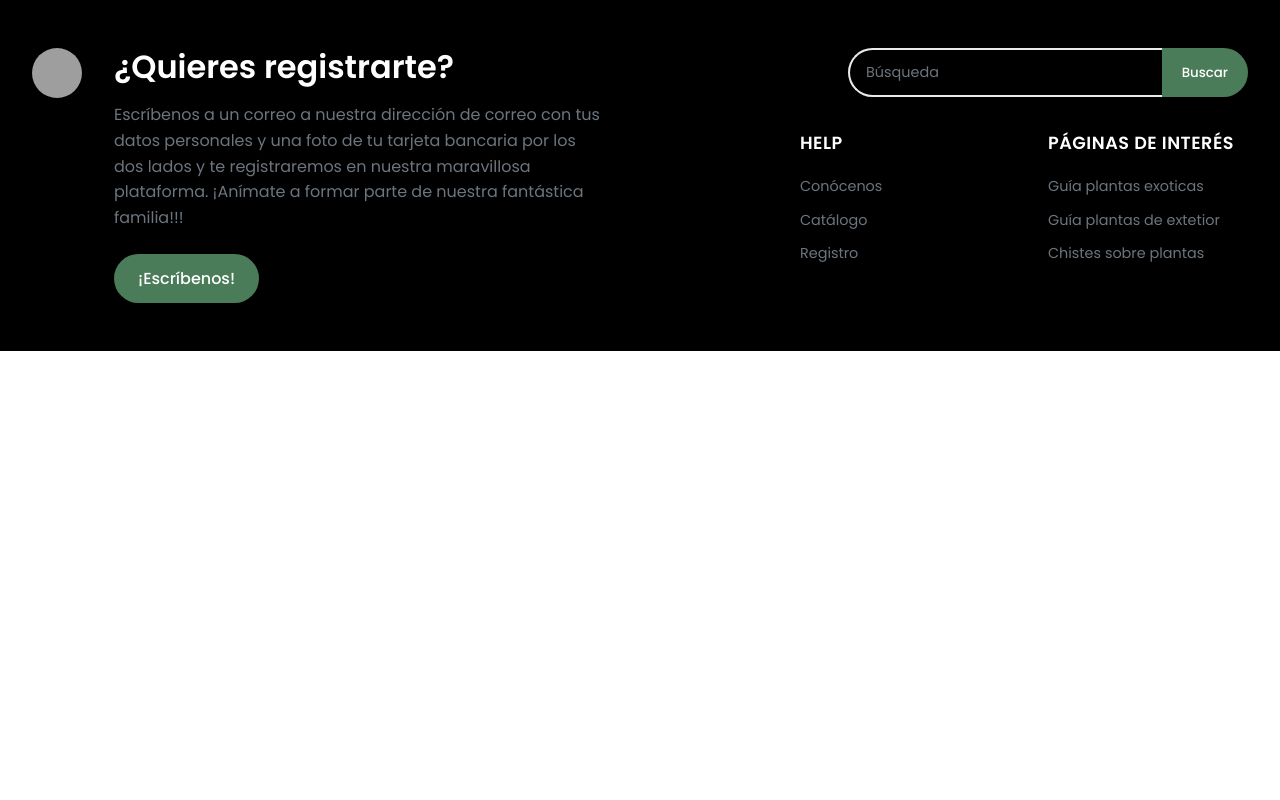
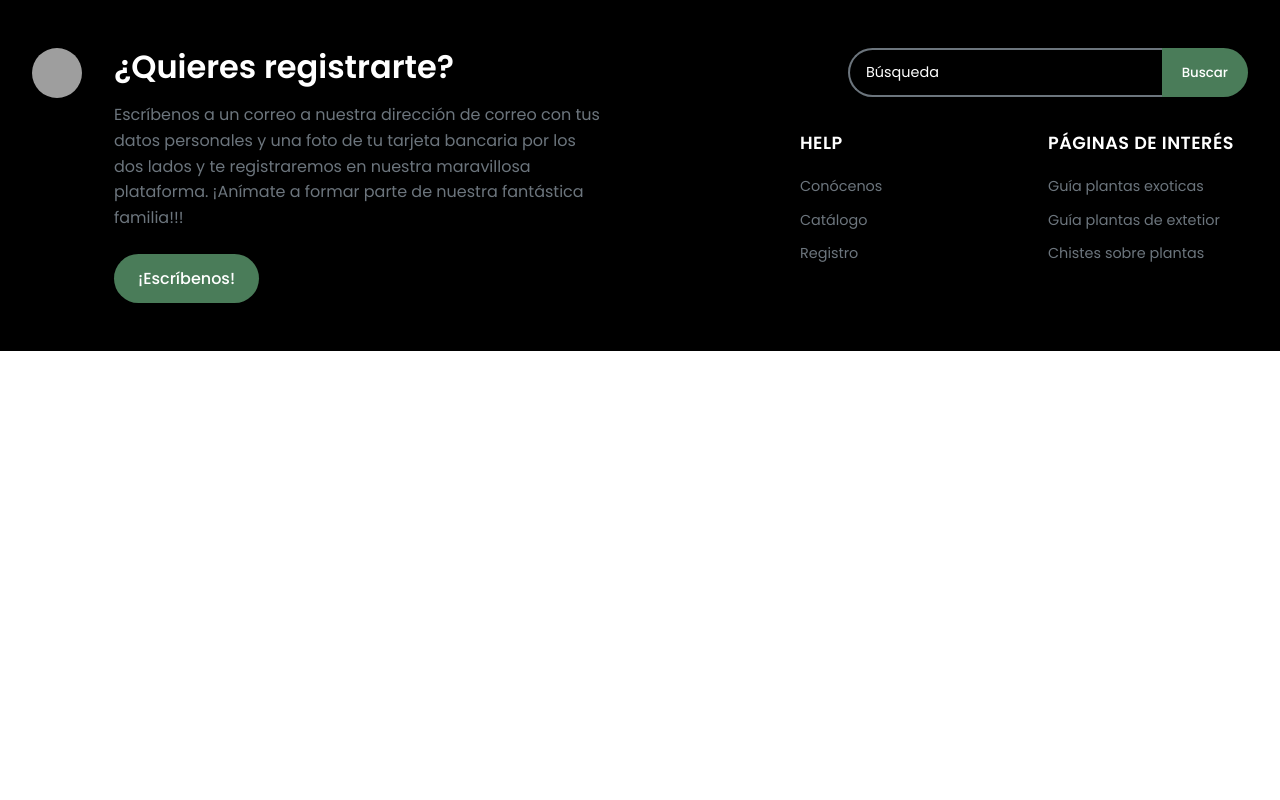
Before and after one commit to tal-44/Ecommerce-Jardin_de_Jazmines, a PHP site: page /pages/footer.html in a window 1280 px wide. Run offline with PHP 8.4, Linux system fonts and the light colour scheme; grey boxes are pictures that could not be loaded.

Commit message:
errores minimos corregidos

```diff
--- a/css/footer.css
+++ b/css/footer.css
@@ -1,16 +1,14 @@
 @import url('https://fonts.googleapis.com/css2?family=Poppins:wght@300;400;500;600;700&display=swap');
 
+/* colores temporales, cambiar cuando se decida una paleta */
 :root {
   --verde: #4a7c59;
   --verde-claro: #a4c3b2;
   --gris: #6c757d;
+  --gris-claro: #e9ecef;
   --blanco: #ffffff;
-  --gris-claro: #e9ecef;
-  --text-gray: #6c757d;
-  --border-color: #e9ecef;
   --sombra: 0 2px 4px rgba(0,0,0,0.1);
   --transicion: all 0.3s ease;
-  /* footer-specific */
   --footer-bg: var(--blanco);
   --negro: #000000;
 }
@@ -78,9 +76,8 @@
   margin-bottom: 1rem;
   line-height: 1.2;
 }
-
 .register-description {
-  color: var(--text-gray);
+  color: var(--gris);
   font-size: 1rem;
   margin-bottom: 1.5rem;
   line-height: 1.6;
@@ -132,7 +129,7 @@
 .search-input {
   flex: 1;
   padding: 12px 16px;
-  border: 2px solid var(--border-color);
+  border: 2px solid var(--gris);
   border-right: none;
   border-radius: 25px 0 0 25px;
   background: transparent;
@@ -144,7 +141,7 @@
 }
 
 .search-input::placeholder {
-  color: var(--text-gray);
+  color: var(--gris-texto);
 }
 
 .search-input:focus {
--- a/css/header.css
+++ b/css/header.css
@@ -1,13 +1,12 @@
 @import url('https://fonts.googleapis.com/css2?family=Poppins:wght@300;400;500;600;700&display=swap');
 
+/* colores temporales, cambiar cuando se decida una paleta */
 :root {
   --verde: #4a7c59;
   --verde-claro: #a4c3b2;
   --gris: #6c757d;
+  --gris-claro: #e9ecef;
   --blanco: #ffffff;
-  --gris-claro: #e9ecef;
-  --text-gray: #6c757d;
-  --border-color: #e9ecef;
   --sombra: 0 2px 4px rgba(0,0,0,0.1);
   --transicion: all 0.3s ease;
 }
--- a/pages/footer.html
+++ b/pages/footer.html
@@ -1,5 +1,6 @@
 <!DOCTYPE html>
 <html lang="es">
+
 <head>
     <meta charset="UTF-8">
     <meta name="viewport" content="width=device-width, initial-scale=1.0">
@@ -7,12 +8,13 @@
     <link rel="stylesheet" href="../css/footer.css">
     <link rel="stylesheet" href="https://cdnjs.cloudflare.com/ajax/libs/font-awesome/6.4.0/css/all.min.css">
 </head>
+
 <body>
     <footer class="footer-container">
         <div class="footer-left">
             <div class="logo-section">
                 <a href="../index.html" class="logo">
-                    <img src="../img/logo.png" alt="Logo Jardín de Jazmines" class="logo-icon">
+                    <img src="../assets/logo.png" alt="Logo Jardín de Jazmines" class="logo-icon">
                 </a>
             </div>
             <div class="register-section">
@@ -30,7 +32,8 @@
         <div class="footer-right">
             <div class="search-section">
                 <div class="search-container">
-                    <input type="text" placeholder="Búsqueda" class="search-input" id="searchInput" aria-label="Campo de búsqueda">
+                    <input type="text" placeholder="Búsqueda" class="search-input" id="searchInput"
+                        aria-label="Campo de búsqueda">
                     <button class="search-btn" id="searchBtn" aria-label="Buscar">Buscar</button>
                 </div>
             </div>
@@ -39,17 +42,22 @@
                 <div class="links-column">
                     <h3 class="column-title">Help</h3>
                     <ul class="links-list">
-                        <li><a href="temp.html" class="footer-link">Conócenos</a></li>  <!-- redirigir-->
-                        <li><a href="temp.html" class="footer-link">Catálogo</a></li>  <!-- redirigir a catalogo.html cuando exista-->
-                        <li><a href="temp.html" class="footer-link">Registro</a></li>  <!-- redirigir a registro.html cuando exista-->
+                        <li><a href="temp.html" class="footer-link">Conócenos</a></li> <!-- redirigir-->
+                        <li><a href="temp.html" class="footer-link">Catálogo</a></li>
+                        <!-- redirigir a catalogo.html cuando exista-->
+                        <li><a href="temp.html" class="footer-link">Registro</a></li>
+                        <!-- redirigir a registro.html cuando exista-->
                     </ul>
                 </div>
                 <div class="links-column">
                     <h3 class="column-title">Páginas de interés</h3>
                     <ul class="links-list">
-                        <li><a href="https://cajadesuculentas.com/como-cuidar-suculentas-y-plantas-exoticas/" class="footer-link" target="_blank" rel="noopener">Guía plantas exoticas</a></li>
-                        <li><a href="https://hortodocampogrande.pt/loja/plantas-de-exterior/" class="footer-link" target="_blank" rel="noopener">Guía plantas de extetior</a></li>
-                        <li><a href="https://eligeveg.com/blog/lee-estos-chistes-para-veganos/" class="footer-link" target="_blank" rel="noopener">Chistes sobre plantas</a></li>
+                        <li><a href="https://cajadesuculentas.com/como-cuidar-suculentas-y-plantas-exoticas/"
+                                class="footer-link" target="_blank" rel="noopener">Guía plantas exoticas</a></li>
+                        <li><a href="https://hortodocampogrande.pt/loja/plantas-de-exterior/" class="footer-link"
+                                target="_blank" rel="noopener">Guía plantas de extetior</a></li>
+                        <li><a href="https://eligeveg.com/blog/lee-estos-chistes-para-veganos/" class="footer-link"
+                                target="_blank" rel="noopener">Chistes sobre plantas</a></li>
                     </ul>
                 </div>
             </div>
@@ -58,4 +66,5 @@
 
     <script src="../js/footer.js"></script>
 </body>
+
 </html>
--- a/pages/header.html
+++ b/pages/header.html
@@ -19,7 +19,7 @@
         <div class="main-header">
             <div class="header-left">
                 <a href="../index.html" class="logo">
-                    <img src="../img/logo.png" alt="Logo Jardín de Jazmines" class="logo-icon">
+                    <img src="../assets/logo.png" alt="Logo Jardín de Jazmines" class="logo-icon">
                 </a>
             </div>
 
```
Also changed, not shown: css/components.css (deleted), js/temp.txt (deleted), php/temp.html (deleted), php/temp.php (added).
